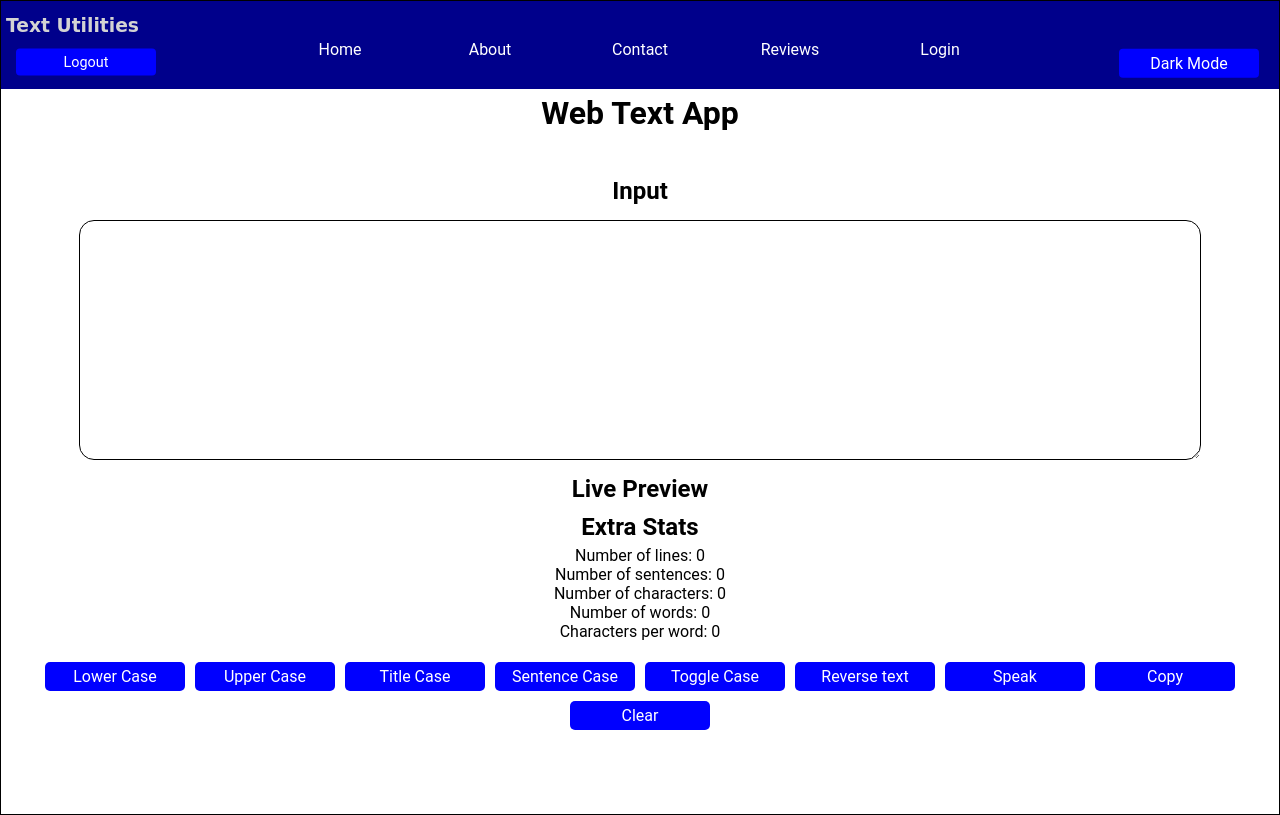
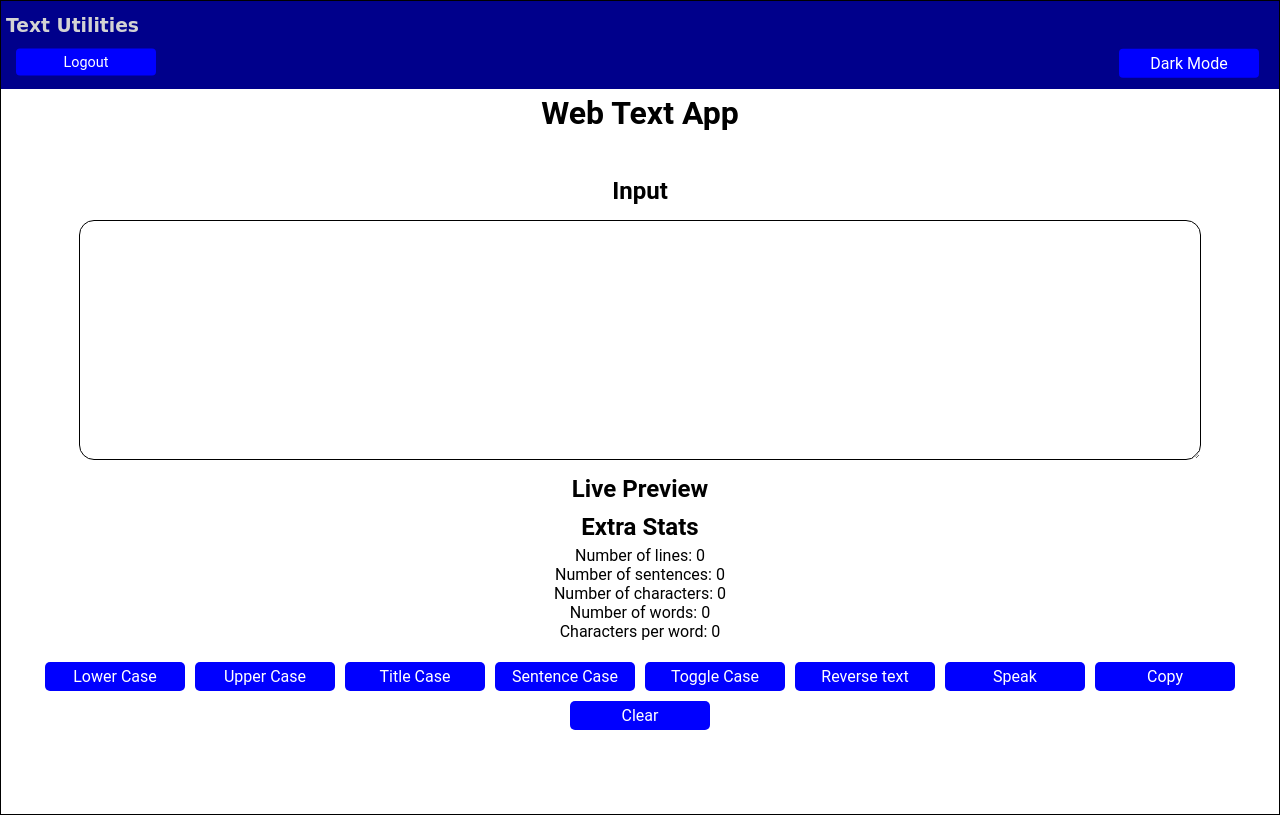
Before and after one commit to nikshitramesh/Word-Utility, a React (Create React App) app in the folder frontend/: page / in a window 1280 px wide. Built offline with nearby package versions, Linux system fonts and the light colour scheme.

Commit message:
Update App.js

```diff
--- a/frontend/src/App.js
+++ b/frontend/src/App.js
@@ -37,7 +37,7 @@ function App() {
                     </div>
                 </div>
 
-                <div className={`nav-links ${menuOpen ? "show" : ""}`}>
+                <div className={`nav-links ${menuOpen ? "show" : "hide"}`}>
                     <Link to="/">
                         <button>Home</button>
                     </Link>
```
